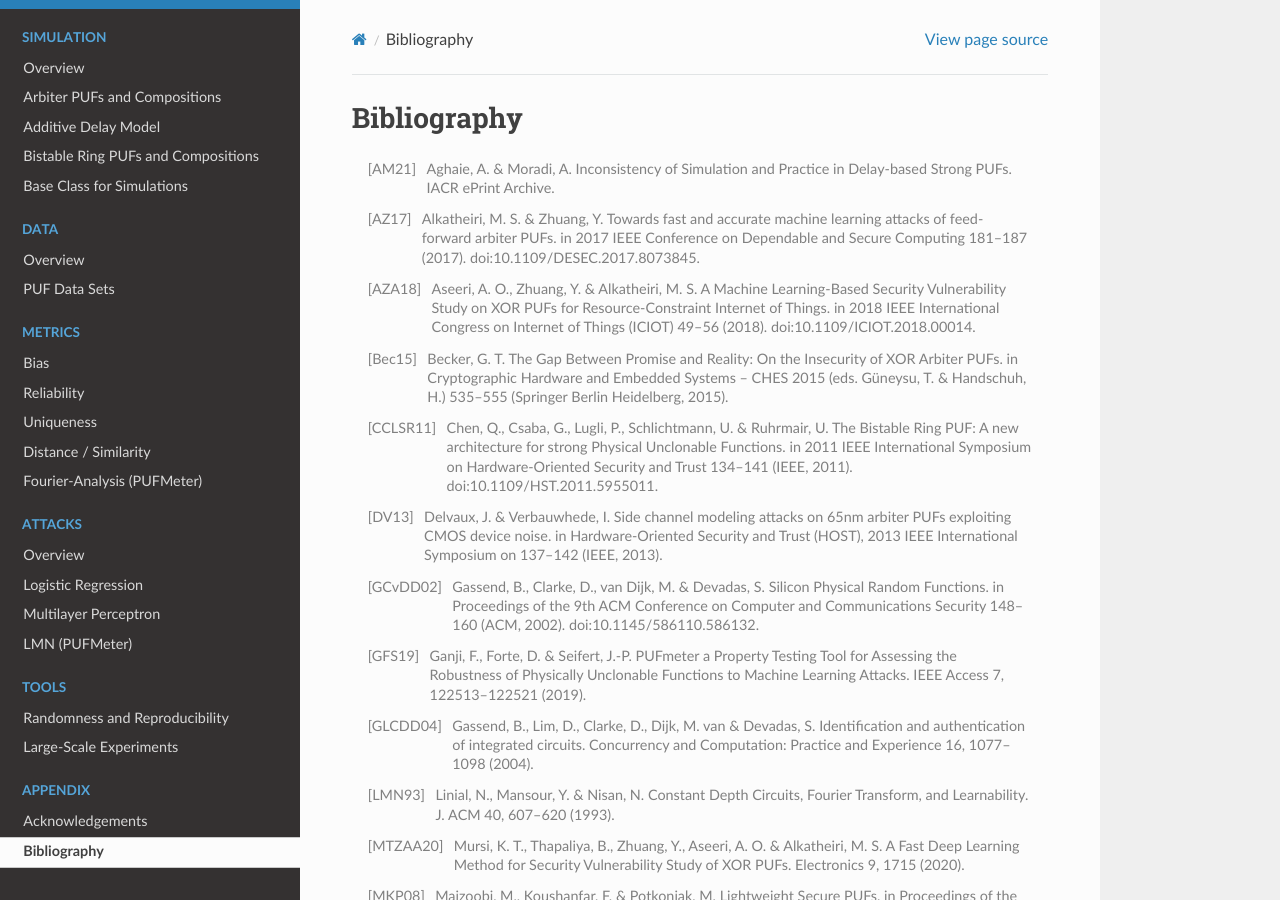
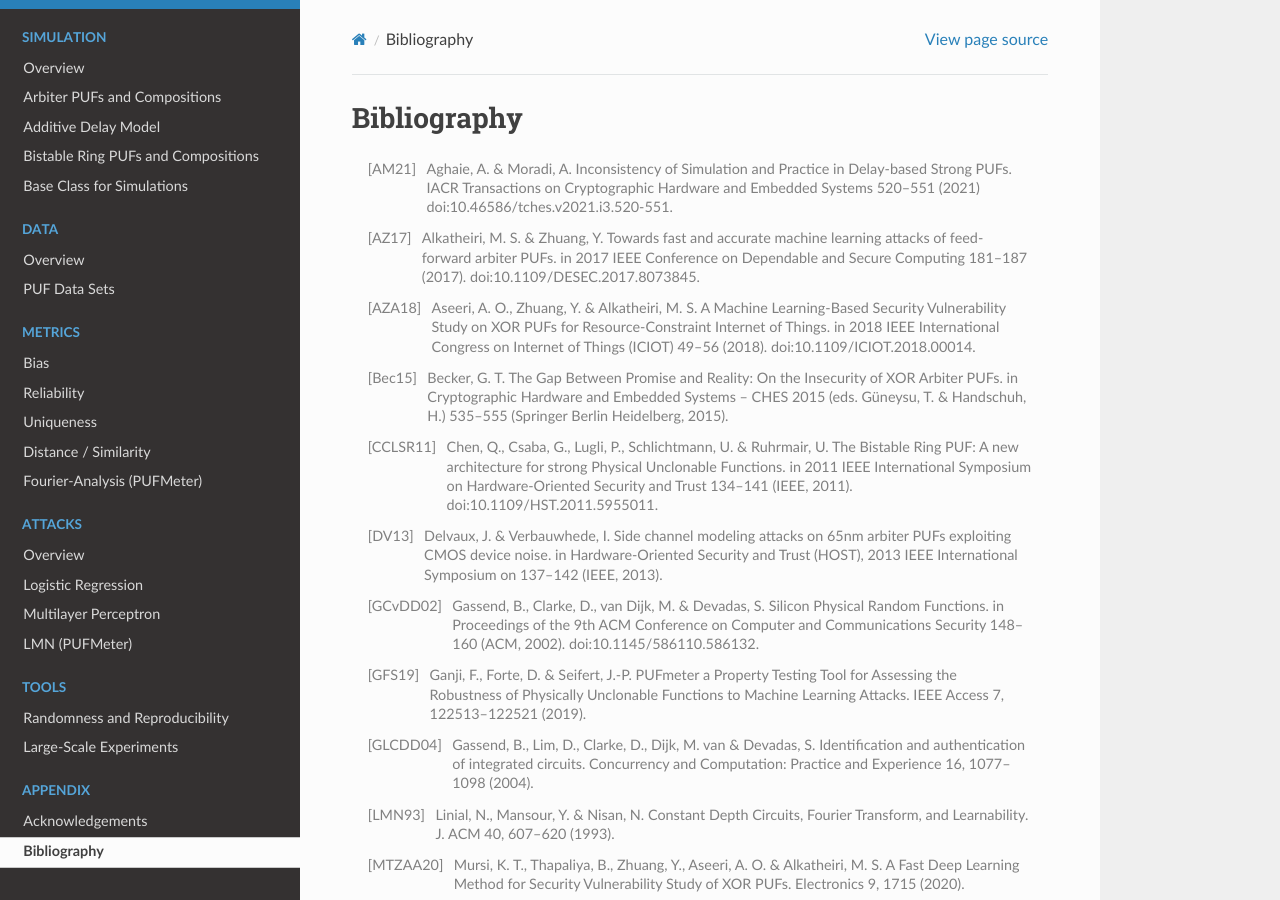
Before and after one commit to nils-wisiol/pypuf, a Sphinx documentation site: the page built from docs/appendix/bibliography.rst, in a window 1280 px wide and 900 px high. Built offline with Sphinx 7.4.7 and the Read the Docs theme 2.0.0, drawn with Linux system fonts in a browser that asks for light colours.

Commit message:
docs: adjust citation for Aghaie and Moradi 2021

```diff
--- a/docs/appendix/bibliography.rst
+++ b/docs/appendix/bibliography.rst
@@ -4,8 +4,8 @@ Bibliography
 ..
   Using Zotero "export bibliography" feature to clipboard, using Nature style. Index labels are created manually.
 
-.. [AM21] Aghaie, A. & Moradi, A. Inconsistency of Simulation and Practice in Delay-based Strong PUFs. IACR ePrint
-    Archive.
+.. [AM21] Aghaie, A. & Moradi, A. Inconsistency of Simulation and Practice in Delay-based Strong PUFs. IACR
+    Transactions on Cryptographic Hardware and Embedded Systems 520–551 (2021) doi:10.46586/tches.v2021.i3.520-551.
 .. [AZ17] Alkatheiri, M. S. & Zhuang, Y. Towards fast and accurate machine learning attacks of feed-forward arbiter
     PUFs. in 2017 IEEE Conference on Dependable and Secure Computing 181–187 (2017). doi:10.1109/DESEC.2017.8073845.
 .. [AZA18] Aseeri, A. O., Zhuang, Y. & Alkatheiri, M. S. A Machine Learning-Based Security Vulnerability Study on XOR
```
